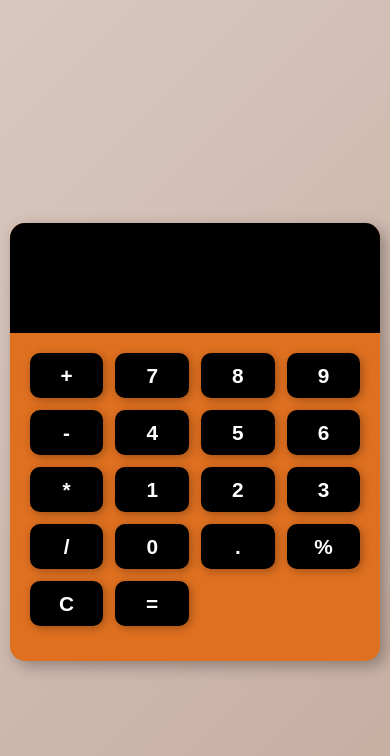
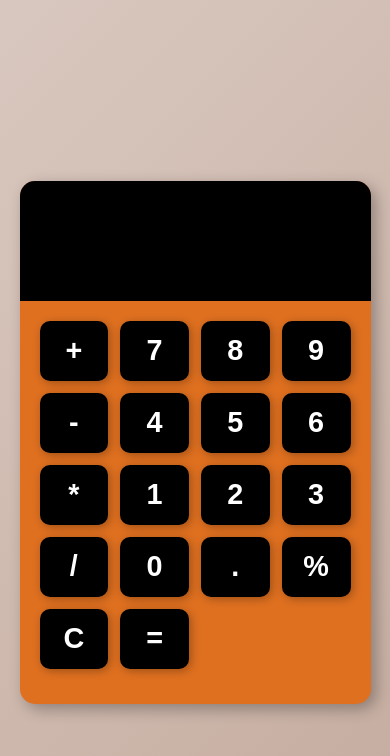
Before and after one commit to birat04/Calculator, a plain HTML site: page index.html in a window 390 px wide. Drawn offline with Linux system fonts and the light colour scheme.

Commit message:
Update style.css

```diff
--- a/style.css
+++ b/style.css
@@ -88,31 +88,3 @@ button:focus {
     outline: none;
     box-shadow: 0 0 0 3px var(--button-active-color);
 }
-
-@media screen and (max-width: 500px) {
-    #calculator {
-        width: 95%;
-    }
-
-    #display {
-        font-size: 2.5rem;
-        padding: 15px 25px;
-    }
-
-    button {
-        height: 50px;
-        font-size: 1.5rem;
-    }
-}
-
-@media screen and (max-width: 400px) {
-    #display {
-        font-size: 2rem;
-        padding: 15px;
-    }
-
-    button {
-        height: 45px;
-        font-size: 1.3rem;
-    }
-}
```
